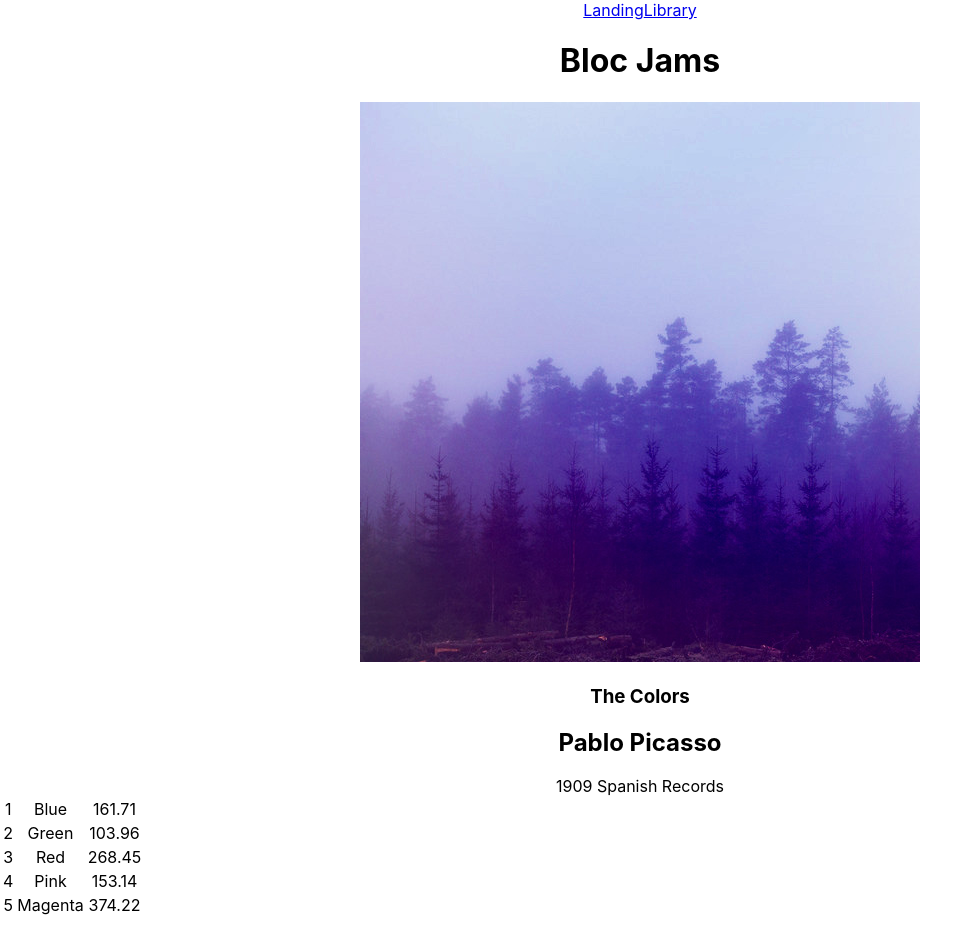
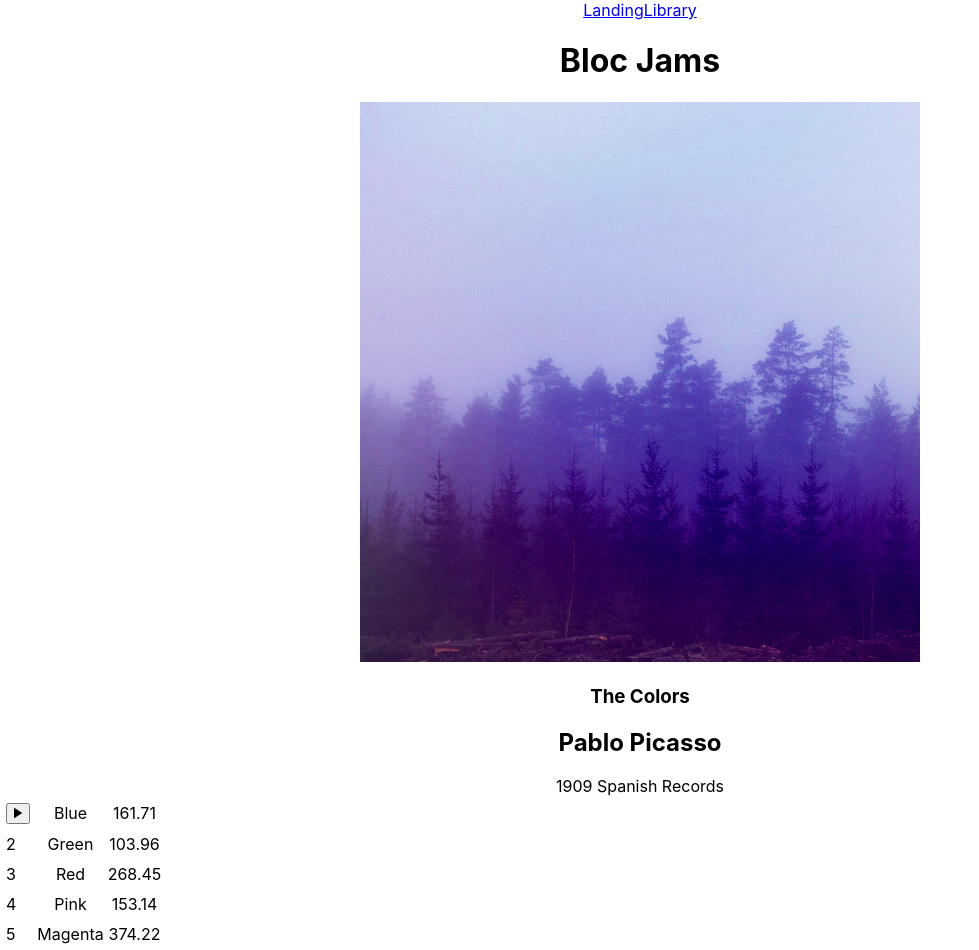
Before and after one commit to Augustus1110/bloc-jams-react, a React (Create React App) app: page /album/the-colors in a window 1280 px wide. Shown: the whole page, without its empty margins (0-979 px from the left). Before the commit the page ends 918 px from the top, so only its background shows below. Built offline with nearby package versions, Linux system fonts and the light colour scheme.

Commit message:
Accidentally forgot to make assignment branch 7 and I'm affraid to lose all my work so I'm just gonna commit this again as Checkpoint 7 and will make an assignment branch 7 that will look identical - sorry

```diff
--- a/public/index.html
+++ b/public/index.html
@@ -10,6 +10,7 @@
       homescreen on Android. See https://developers.google.com/web/fundamentals/web-app-manifest/
     -->
     <link rel="manifest" href="%PUBLIC_URL%/manifest.json">
+    <link href="https://unpkg.com/ionicons@4.4.8/dist/css/ionicons.min.css" rel="stylesheet">
     <!--
       Notice the use of %PUBLIC_URL% in the tags above.
       It will be replaced with the URL of the `public` folder during the build.
@@ -19,6 +20,7 @@
       work correctly both with client-side routing and a non-root public URL.
       Learn how to configure a non-root public URL by running `npm run build`.
     -->
+
     <title>React App</title>
   </head>
   <body>
@@ -35,6 +37,6 @@
 
       To begin the development, run `npm start` or `yarn start`.
       To create a production bundle, use `npm run build` or `yarn build`.
-    -->
+    <-->
   </body>
 </html>
--- a/src/components/Album.js
+++ b/src/components/Album.js
@@ -12,7 +12,8 @@ class Album extends Component {
             this.state = {
               album: album,
               currentSong: album.songs[0],
-              isPlaying: false
+              isPlaying: false,
+              isHovered: null
             };
 
             this.audioElement = document.createElement('audio');
@@ -44,6 +45,36 @@ class Album extends Component {
             }
           }
 
+          handleMouseEnter(index) {
+            this.setState({isHovered: index});
+          }
+          handleMouseLeave(index) {
+            this.setState({isHovered: null});
+          }
+
+          getSongIcon(song, index) {
+            const isSameSong = this.state.currentSong === song;
+            if(this.state.isPlaying && isSameSong) {
+              return (
+                <td><button><span className="icon ion-md-pause"></span></button></td>
+              );
+            } else if(!(this.state.isPlaying) && isSameSong) {
+              return(
+                <td><button><span className="icon ion-md-play"></span></button></td>
+              );
+            } else if(this.state.isHovered === index){
+                return(
+                  <td><button><span className="icon ion-md-play"></span></button></td>
+                );
+
+            } else {
+
+              return(
+                <td>{ index+1}</td>
+              );
+            }
+        }
+
            render() {
              return (
                <section className="album">
@@ -62,14 +93,19 @@ class Album extends Component {
                     <col id="song-duration-column" />
                    </colgroup>
                    <tbody>
-                   {this.state.album.songs.map( (song, index) =>
-                       <tr className="song" key={index} onClick={() => this.handleSongClick(song)}>
-                       <td>{index + 1}</td>
+                      {this.state.album.songs.map( (song, index) => (
+                      <tr className="song" key={index} onClick={() => this.handleSongClick(song)}
+                      onClick={() => this.handleSongClick(song)}
+                      onMouseEnter={() => this.handleMouseEnter(index)}
+                      onMouseLeave={() => this.handleMouseLeave(index)}
+                      >
+                       <td>{this.getSongIcon(song,index)}</td>
                        <td>{song.title}</td>
                        <td>{song.duration}</td>
-                       </tr>
+                      </tr>
 
-                     )}
+                    ))
+                  }
                      </tbody>
                    </table>
                   </section>
```
